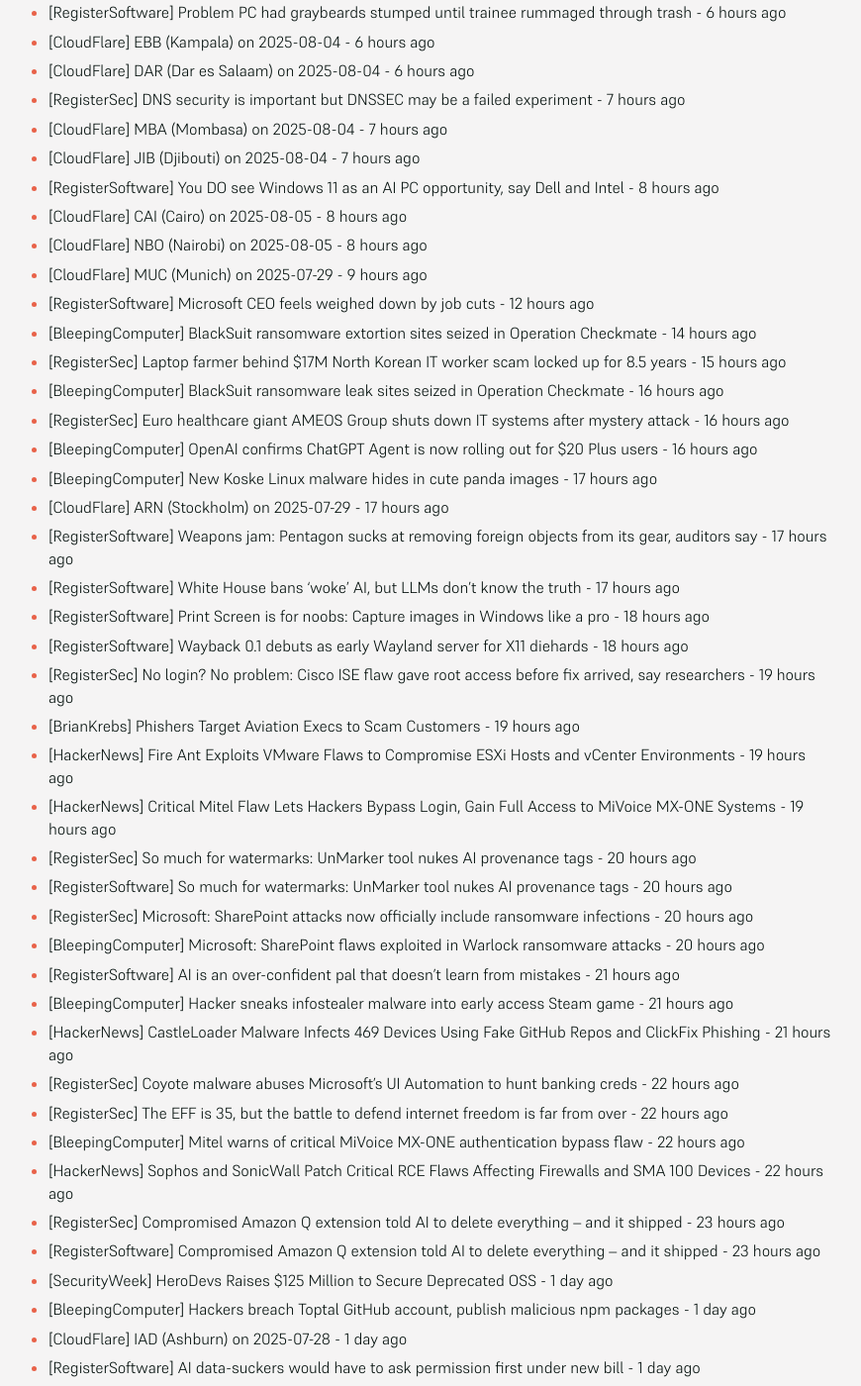
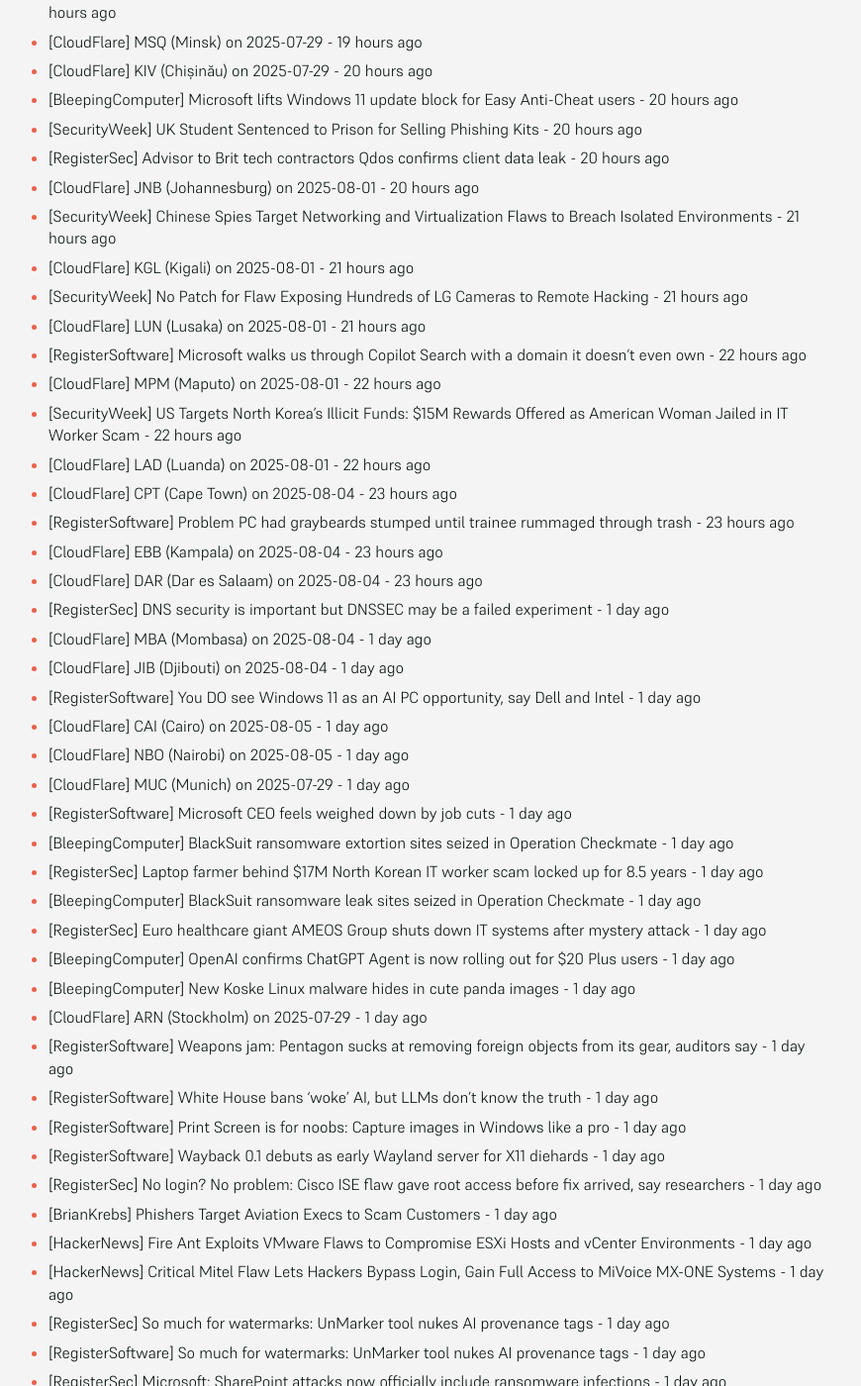
Before and after one commit to SecOpsNews/news, a Jekyll site: the page built from index.md, in a window 1280 px wide and 1400 px high, scrolled down 1303 px. Shown: the whole window at 99% size, without its empty margins (215-1085 px from the left). Built offline with Jekyll 4.4.1, drawn with Linux system fonts in a browser that asks for light colours; some of the changed text lies outside the part shown.

Commit message:
New Feed

```diff
--- a/index.md
+++ b/index.md
@@ -9,77 +9,93 @@ description: Latest Updates
 
 <!-- SecOps start -->
 
-- [RegisterSoftware] Debian isn't waiting for 2038 to blow up, switches to 64-bit time for everything - 19 minutes ago
-- [SecurityWeek] In Other News: $30k Google Cloud Build Flaw, Louis Vuitton Breach Update, Attack Surface Growth - 19 minutes ago
-- [CloudFlare] MBA (Mombasa) on 2025-07-29 - 20 minutes ago
-- [RegisterSec] Microsoft admits it 'cannot guarantee' data sovereignty - 48 minutes ago
-- [BleepingComputer] US sanctions North Korean firm, nationals behind IT worker schemes - 48 minutes ago
-- [CloudFlare] DME (Moscow) on 2025-07-28 - 49 minutes ago
-- [RegisterSoftware] Caught a vibe that this coding trend might cause problems - 1 hour ago
-- [SecurityWeek] Mitel Patches Critical Flaw in Enterprise Communication Platform - 1 hour ago
-- [CloudFlare] VNO (Vilnius) on 2025-07-28 - 1 hour ago
-- [SecurityWeek] Sophisticated Koske Linux Malware Developed With AI Aid - 2 hours ago
-- [BleepingComputer] Woman gets 8 years for aiding North Koreans infiltrate 300 US firms - 2 hours ago
-- [CloudFlare] LCA (Nicosia) on 2025-07-28 - 2 hours ago
-- [RegisterSoftware] ServiceNow eyes $100M in AI-powered headcount savings - 2 hours ago
-- [CloudFlare] SOF (Sofia) on 2025-07-28 - 2 hours ago
-- [RegisterSoftware] Intel abandons chip plants in Germany and Poland, confirms more layoffs - 2 hours ago
-- [HackerNews] Overcoming Risks from Chinese GenAI Tool Usage - 2 hours ago
-- [HackerNews] Soco404 and Koske Malware Target Cloud Services with Cross-Platform Cryptomining Attacks - 2 hours ago
-- [CloudFlare] MSQ (Minsk) on 2025-07-29 - 2 hours ago
-- [CloudFlare] KIV (Chișinău) on 2025-07-29 - 3 hours ago
-- [BleepingComputer] Microsoft lifts Windows 11 update block for Easy Anti-Cheat users - 3 hours ago
-- [SecurityWeek] UK Student Sentenced to Prison for Selling Phishing Kits - 3 hours ago
-- [RegisterSec] Advisor to Brit tech contractors Qdos confirms client data leak - 3 hours ago
-- [CloudFlare] JNB (Johannesburg) on 2025-08-01 - 3 hours ago
-- [SecurityWeek] Chinese Spies Target Networking and Virtualization Flaws to Breach Isolated Environments - 4 hours ago
-- [CloudFlare] KGL (Kigali) on 2025-08-01 - 4 hours ago
-- [SecurityWeek] No Patch for Flaw Exposing Hundreds of LG Cameras to Remote Hacking - 4 hours ago
-- [CloudFlare] LUN (Lusaka) on 2025-08-01 - 4 hours ago
-- [RegisterSoftware] Microsoft walks us through Copilot Search with a domain it doesn't even own - 5 hours ago
-- [CloudFlare] MPM (Maputo) on 2025-08-01 - 5 hours ago
-- [SecurityWeek] US Targets North Korea’s Illicit Funds: $15M Rewards Offered as American Woman Jailed in IT Worker Scam - 5 hours ago
-- [CloudFlare] LAD (Luanda) on 2025-08-01 - 5 hours ago
-- [CloudFlare] CPT (Cape Town) on 2025-08-04 - 6 hours ago
-- [RegisterSoftware] Problem PC had graybeards stumped until trainee rummaged through trash - 6 hours ago
-- [CloudFlare] EBB (Kampala) on 2025-08-04 - 6 hours ago
-- [CloudFlare] DAR (Dar es Salaam) on 2025-08-04 - 6 hours ago
-- [RegisterSec] DNS security is important but DNSSEC may be a failed experiment - 7 hours ago
-- [CloudFlare] MBA (Mombasa) on 2025-08-04 - 7 hours ago
-- [CloudFlare] JIB (Djibouti) on 2025-08-04 - 7 hours ago
-- [RegisterSoftware] You DO see Windows 11 as an AI PC opportunity, say Dell and Intel - 8 hours ago
-- [CloudFlare] CAI (Cairo) on 2025-08-05 - 8 hours ago
-- [CloudFlare] NBO (Nairobi) on 2025-08-05 - 8 hours ago
-- [CloudFlare] MUC (Munich) on 2025-07-29 - 9 hours ago
-- [RegisterSoftware] Microsoft CEO feels weighed down by job cuts - 12 hours ago
-- [BleepingComputer] BlackSuit ransomware extortion sites seized in Operation Checkmate - 14 hours ago
-- [RegisterSec] Laptop farmer behind $17M North Korean IT worker scam locked up for 8.5 years - 15 hours ago
-- [BleepingComputer] BlackSuit ransomware leak sites seized in Operation Checkmate - 16 hours ago
-- [RegisterSec] Euro healthcare giant AMEOS Group shuts down IT systems after mystery attack - 16 hours ago
-- [BleepingComputer] OpenAI confirms ChatGPT Agent is now rolling out for $20 Plus users - 16 hours ago
-- [BleepingComputer] New Koske Linux malware hides in cute panda images - 17 hours ago
-- [CloudFlare] ARN (Stockholm) on 2025-07-29 - 17 hours ago
-- [RegisterSoftware] Weapons jam: Pentagon sucks at removing foreign objects from its gear, auditors say - 17 hours ago
-- [RegisterSoftware] White House bans 'woke' AI, but LLMs don't know the truth - 17 hours ago
-- [RegisterSoftware] Print Screen is for noobs: Capture images in Windows like a pro - 18 hours ago
-- [RegisterSoftware] Wayback 0.1 debuts as early Wayland server for X11 diehards - 18 hours ago
-- [RegisterSec] No login? No problem: Cisco ISE flaw gave root access before fix arrived, say researchers - 19 hours ago
-- [BrianKrebs] Phishers Target Aviation Execs to Scam Customers - 19 hours ago
-- [HackerNews] Fire Ant Exploits VMware Flaws to Compromise ESXi Hosts and vCenter Environments - 19 hours ago
-- [HackerNews] Critical Mitel Flaw Lets Hackers Bypass Login, Gain Full Access to MiVoice MX-ONE Systems - 19 hours ago
-- [RegisterSec] So much for watermarks: UnMarker tool nukes AI provenance tags - 20 hours ago
-- [RegisterSoftware] So much for watermarks: UnMarker tool nukes AI provenance tags - 20 hours ago
-- [RegisterSec] Microsoft: SharePoint attacks now officially include ransomware infections - 20 hours ago
-- [BleepingComputer] Microsoft: SharePoint flaws exploited in Warlock ransomware attacks - 20 hours ago
-- [RegisterSoftware] AI is an over-confident pal that doesn't learn from mistakes - 21 hours ago
-- [BleepingComputer] Hacker sneaks infostealer malware into early access Steam game - 21 hours ago
-- [HackerNews] CastleLoader Malware Infects 469 Devices Using Fake GitHub Repos and ClickFix Phishing - 21 hours ago
-- [RegisterSec] Coyote malware abuses Microsoft's UI Automation to hunt banking creds - 22 hours ago
-- [RegisterSec] The EFF is 35, but the battle to defend internet freedom is far from over - 22 hours ago
-- [BleepingComputer] Mitel warns of critical MiVoice MX-ONE authentication bypass flaw - 22 hours ago
-- [HackerNews] Sophos and SonicWall Patch Critical RCE Flaws Affecting Firewalls and SMA 100 Devices - 22 hours ago
-- [RegisterSec] Compromised Amazon Q extension told AI to delete everything – and it shipped - 23 hours ago
-- [RegisterSoftware] Compromised Amazon Q extension told AI to delete everything – and it shipped - 23 hours ago
+- [BleepingComputer] Amazon AI coding agent hacked to inject data wiping commands - 10 hours ago
+- [RegisterSec] Senator to Google: Give us info from telco Salt Typhoon probes - 10 hours ago
+- [RegisterSoftware] First release candidate of systemd 258 is here - 11 hours ago
+- [CloudFlare] ATL (Atlanta) on 2025-07-29 - 11 hours ago
+- [BleepingComputer] Microsoft investigates outage affecting Microsoft 365 admin center - 12 hours ago
+- [RegisterSoftware] As AI becomes more popular, concerns grow over its effect on mental health - 13 hours ago
+- [RegisterSoftware] US DoE taps federal sites for fast-track AI datacenter and energy builds - 13 hours ago
+- [BleepingComputer] The role of the cybersecurity PM in incident-driven development - 13 hours ago
+- [RegisterSoftware] FreeBSD 15 installer to offer minimal KDE desktop - 14 hours ago
+- [HackerNews] Patchwork Targets Turkish Defense Firms with Spear-Phishing Using Malicious LNK Files - 15 hours ago
+- [HackerNews] U.S. Sanctions Firm Behind N. Korean IT Scheme; Arizona Woman Jailed for Running Laptop Farm - 15 hours ago
+- [CloudFlare] LAD (Luanda) on 2025-07-28 - 15 hours ago
+- [RegisterSec] Freelance dev shop Toptal caught serving malware after GitHub account break-in - 16 hours ago
+- [CloudFlare] ALG (Algiers) on 2025-07-28 - 16 hours ago
+- [HackerNews] Cyber Espionage Campaign Hits Russian Aerospace Sector Using EAGLET Backdoor - 16 hours ago
+- [CloudFlare] ADD (Addis Ababa) on 2025-07-29 - 16 hours ago
+- [RegisterSoftware] Debian isn't waiting for 2038 to blow up, switches to 64-bit time for everything - 17 hours ago
+- [SecurityWeek] In Other News: $30k Google Cloud Build Flaw, Louis Vuitton Breach Update, Attack Surface Growth - 17 hours ago
+- [CloudFlare] MBA (Mombasa) on 2025-07-29 - 17 hours ago
+- [RegisterSec] Microsoft admits it 'cannot guarantee' data sovereignty - 17 hours ago
+- [BleepingComputer] US sanctions North Korean firm, nationals behind IT worker schemes - 17 hours ago
+- [CloudFlare] DME (Moscow) on 2025-07-28 - 17 hours ago
+- [RegisterSoftware] Caught a vibe that this coding trend might cause problems - 18 hours ago
+- [SecurityWeek] Mitel Patches Critical Flaw in Enterprise Communication Platform - 18 hours ago
+- [CloudFlare] VNO (Vilnius) on 2025-07-28 - 18 hours ago
+- [SecurityWeek] Sophisticated Koske Linux Malware Developed With AI Aid - 19 hours ago
+- [BleepingComputer] Woman gets 8 years for aiding North Koreans infiltrate 300 US firms - 19 hours ago
+- [CloudFlare] LCA (Nicosia) on 2025-07-28 - 19 hours ago
+- [RegisterSoftware] ServiceNow eyes $100M in AI-powered headcount savings - 19 hours ago
+- [CloudFlare] SOF (Sofia) on 2025-07-28 - 19 hours ago
+- [RegisterSoftware] Intel abandons chip plants in Germany and Poland, confirms more layoffs - 19 hours ago
+- [HackerNews] Overcoming Risks from Chinese GenAI Tool Usage - 19 hours ago
+- [HackerNews] Soco404 and Koske Malware Target Cloud Services with Cross-Platform Cryptomining Attacks - 19 hours ago
+- [CloudFlare] MSQ (Minsk) on 2025-07-29 - 19 hours ago
+- [CloudFlare] KIV (Chișinău) on 2025-07-29 - 20 hours ago
+- [BleepingComputer] Microsoft lifts Windows 11 update block for Easy Anti-Cheat users - 20 hours ago
+- [SecurityWeek] UK Student Sentenced to Prison for Selling Phishing Kits - 20 hours ago
+- [RegisterSec] Advisor to Brit tech contractors Qdos confirms client data leak - 20 hours ago
+- [CloudFlare] JNB (Johannesburg) on 2025-08-01 - 20 hours ago
+- [SecurityWeek] Chinese Spies Target Networking and Virtualization Flaws to Breach Isolated Environments - 21 hours ago
+- [CloudFlare] KGL (Kigali) on 2025-08-01 - 21 hours ago
+- [SecurityWeek] No Patch for Flaw Exposing Hundreds of LG Cameras to Remote Hacking - 21 hours ago
+- [CloudFlare] LUN (Lusaka) on 2025-08-01 - 21 hours ago
+- [RegisterSoftware] Microsoft walks us through Copilot Search with a domain it doesn't even own - 22 hours ago
+- [CloudFlare] MPM (Maputo) on 2025-08-01 - 22 hours ago
+- [SecurityWeek] US Targets North Korea’s Illicit Funds: $15M Rewards Offered as American Woman Jailed in IT Worker Scam - 22 hours ago
+- [CloudFlare] LAD (Luanda) on 2025-08-01 - 22 hours ago
+- [CloudFlare] CPT (Cape Town) on 2025-08-04 - 23 hours ago
+- [RegisterSoftware] Problem PC had graybeards stumped until trainee rummaged through trash - 23 hours ago
+- [CloudFlare] EBB (Kampala) on 2025-08-04 - 23 hours ago
+- [CloudFlare] DAR (Dar es Salaam) on 2025-08-04 - 23 hours ago
+- [RegisterSec] DNS security is important but DNSSEC may be a failed experiment - 1 day ago
+- [CloudFlare] MBA (Mombasa) on 2025-08-04 - 1 day ago
+- [CloudFlare] JIB (Djibouti) on 2025-08-04 - 1 day ago
+- [RegisterSoftware] You DO see Windows 11 as an AI PC opportunity, say Dell and Intel - 1 day ago
+- [CloudFlare] CAI (Cairo) on 2025-08-05 - 1 day ago
+- [CloudFlare] NBO (Nairobi) on 2025-08-05 - 1 day ago
+- [CloudFlare] MUC (Munich) on 2025-07-29 - 1 day ago
+- [RegisterSoftware] Microsoft CEO feels weighed down by job cuts - 1 day ago
+- [BleepingComputer] BlackSuit ransomware extortion sites seized in Operation Checkmate - 1 day ago
+- [RegisterSec] Laptop farmer behind $17M North Korean IT worker scam locked up for 8.5 years - 1 day ago
+- [BleepingComputer] BlackSuit ransomware leak sites seized in Operation Checkmate - 1 day ago
+- [RegisterSec] Euro healthcare giant AMEOS Group shuts down IT systems after mystery attack - 1 day ago
+- [BleepingComputer] OpenAI confirms ChatGPT Agent is now rolling out for $20 Plus users - 1 day ago
+- [BleepingComputer] New Koske Linux malware hides in cute panda images - 1 day ago
+- [CloudFlare] ARN (Stockholm) on 2025-07-29 - 1 day ago
+- [RegisterSoftware] Weapons jam: Pentagon sucks at removing foreign objects from its gear, auditors say - 1 day ago
+- [RegisterSoftware] White House bans 'woke' AI, but LLMs don't know the truth - 1 day ago
+- [RegisterSoftware] Print Screen is for noobs: Capture images in Windows like a pro - 1 day ago
+- [RegisterSoftware] Wayback 0.1 debuts as early Wayland server for X11 diehards - 1 day ago
+- [RegisterSec] No login? No problem: Cisco ISE flaw gave root access before fix arrived, say researchers - 1 day ago
+- [BrianKrebs] Phishers Target Aviation Execs to Scam Customers - 1 day ago
+- [HackerNews] Fire Ant Exploits VMware Flaws to Compromise ESXi Hosts and vCenter Environments - 1 day ago
+- [HackerNews] Critical Mitel Flaw Lets Hackers Bypass Login, Gain Full Access to MiVoice MX-ONE Systems - 1 day ago
+- [RegisterSec] So much for watermarks: UnMarker tool nukes AI provenance tags - 1 day ago
+- [RegisterSoftware] So much for watermarks: UnMarker tool nukes AI provenance tags - 1 day ago
+- [RegisterSec] Microsoft: SharePoint attacks now officially include ransomware infections - 1 day ago
+- [BleepingComputer] Microsoft: SharePoint flaws exploited in Warlock ransomware attacks - 1 day ago
+- [RegisterSoftware] AI is an over-confident pal that doesn't learn from mistakes - 1 day ago
+- [BleepingComputer] Hacker sneaks infostealer malware into early access Steam game - 1 day ago
+- [HackerNews] CastleLoader Malware Infects 469 Devices Using Fake GitHub Repos and ClickFix Phishing - 1 day ago
+- [RegisterSec] Coyote malware abuses Microsoft's UI Automation to hunt banking creds - 1 day ago
+- [RegisterSec] The EFF is 35, but the battle to defend internet freedom is far from over - 1 day ago
+- [BleepingComputer] Mitel warns of critical MiVoice MX-ONE authentication bypass flaw - 1 day ago
+- [HackerNews] Sophos and SonicWall Patch Critical RCE Flaws Affecting Firewalls and SMA 100 Devices - 1 day ago
+- [RegisterSec] Compromised Amazon Q extension told AI to delete everything – and it shipped - 1 day ago
+- [RegisterSoftware] Compromised Amazon Q extension told AI to delete everything – and it shipped - 1 day ago
 - [SecurityWeek] HeroDevs Raises $125 Million to Secure Deprecated OSS - 1 day ago
 - [BleepingComputer] Hackers breach Toptal GitHub account, publish malicious npm packages - 1 day ago
 - [CloudFlare] IAD (Ashburn) on 2025-07-28 - 1 day ago
@@ -107,57 +123,16 @@ description: Latest Updates
 - [SecurityWeek] ToolShell Attacks Hit 400+ SharePoint Servers, US Government Victims Named - 1 day ago
 - [RegisterSoftware] The tiny tech tribe who could change the world tomorrow but won't - 1 day ago
 - [HackerNews] Europol Arrests XSS Forum Admin in Kyiv After 12-Year Run Operating Cybercrime Marketplace - 1 day ago
-- [RegisterSoftware] Mistral AI environmental report confirms AI is a hungry, thirsty beast - 1 day ago
-- [HackerNews] Hackers Deploy Stealth Backdoor in WordPress Mu-Plugins to Maintain Admin Access - 1 day ago
-- [BleepingComputer] Operator of Jetflicks illegal streaming service gets 7 years in prison - 1 day ago
-- [RegisterSoftware] AWS closes China AI research center, citing boilerplate 'business priorities' - 1 day ago
-- [RegisterSoftware] Trump AI plan rips the brakes out of the car and gives Big Tech exactly what it wanted - 1 day ago
-- [CloudFlare] SEA (Seattle) on 2025-07-25 - 1 day ago
-- [GrahamCluley] Smashing Security podcast #427: When 2G attacks, and a romantic road trip goes wrong - 1 day ago
-- [BleepingComputer] Brave blocks Windows Recall from screenshotting your browsing activity - 1 day ago
-- [RegisterSoftware] How to host a Linux-powered local dev site in Windows - 1 day ago
-- [RegisterSec] IRL Com recruits teens for real-life stabbings, shootings, FBI warns - 1 day ago
-- [RegisterSec] Nothing to see here: Brave browser blocks privacy-busting Microsoft Recall - 1 day ago
-- [RegisterSoftware] AI industry's size obsession is killing ROI, engineer argues - 1 day ago
-- [CloudFlare] ATL (Atlanta) on 2025-07-25 - 1 day ago
-- [HackerNews] Threat Actor Mimo Targets Magento and Docker to Deploy Crypto Miners and Proxyware - 1 day ago
-- [RegisterSec] Microsoft SharePoint victim count hits 400+ orgs in ongoing attacks - 1 day ago
-- [CloudFlare] LAX (Los Angeles) on 2025-07-25 - 1 day ago
-- [BleepingComputer] Hackers fooled Cognizant help desk, says Clorox in $380M cyberattack lawsuit - 1 day ago
-- [BleepingComputer] Proton launches privacy-respecting encrypted AI assistant Lumo - 1 day ago
-- [BleepingComputer] ChatGPT is rolling out 'personality' toggles to become your assistant - 1 day ago
-- [GrahamCluley] UK to ban public sector from paying ransomware demands - 1 day ago
-- [RegisterSoftware] IRS has lost one-quarter of its IT staff since Trump took office - 1 day ago
-- [BleepingComputer] US nuclear weapons agency hacked in Microsoft SharePoint attacks - 1 day ago
-- [BleepingComputer] NPM package ‘is’ with 2.8M weekly downloads infected devs with malware - 1 day ago
-- [RegisterSec] VMware prevents some perpetual license holders from downloading patches - 1 day ago
-- [RegisterSoftware] VMware prevents some perpetual license holders from downloading patches - 1 day ago
-- [IT Governance] What Are ISO 27017 and ISO 27018, and What Are Their Controls? - 1 day ago
-- [GitHub] Incident with Actions Hosted Runners - 1 day ago
-- [RegisterSec] Three questions you should always be able to answer about your security environment - 1 day ago
-- [BleepingComputer] US nuclear weapons agency reportedly hacked in SharePoint attacks - 1 day ago
-- [RegisterSoftware] SAP warns of 'extended approvals' for spending in manufacturing, US public sector - 1 day ago
-- [BleepingComputer] How to harden your Active Directory against Kerberoasting - 1 day ago
-- [BleepingComputer] OpenAI confirms ChatGPT's new study feature, helps with exams - 1 day ago
-- [BleepingComputer] CISA warns of hackers exploiting SysAid vulnerabilities in attacks - 2 days ago
-- [BleepingComputer] Ukraine arrests suspected admin of XSS Russian hacking forum - 2 days ago
-- [BleepingComputer] OpenAI prepares Sora 2 to take on Google's Veo 3 - 2 days ago
-- [HackerNews] New Coyote Malware Variant Exploits Windows UI Automation to Steal Banking Credentials - 2 days ago
-- [RegisterSec] $380M lawsuit claims intruder got Clorox's passwords from Cognizant simply by asking - 2 days ago
-- [RegisterSoftware] Copilot Vision on Windows 11 sends data to Microsoft servers - 2 days ago
-- [RegisterSec] Copilot Vision on Windows 11 sends data to Microsoft servers - 2 days ago
-- [SecurityWeek] France Says Administrator of Cybercrime Forum XSS Arrested in Ukraine - 2 days ago
-- [SecurityWeek] Should We Trust AI? Three Approaches to AI Fallibility - 2 days ago
-- [SecurityWeek] OpenAI’s Sam Altman Warns of AI Voice Fraud Crisis in Banking - 2 days ago
-- [BleepingComputer] npm 'accidentally' removes Stylus package, breaks builds and pipelines - 2 days ago
+- [RegisterSoftware] Mistral AI environmental report confirms AI is a hungry, thirsty beast - 2 days ago
+- [HackerNews] Hackers Deploy Stealth Backdoor in WordPress Mu-Plugins to Maintain Admin Access - 2 days ago
 - [DataBreaches] Russian-linked hackers appear to have launched a crippling cyberattack on Western New Mexico University - 2 months ago
 - [DataBreaches] SK Telecom vows to take full responsibility for damage from recent data leak - 2 months ago
-- [HackerNews] Storm-1977 Hits Education Clouds with AzureChecker, Deploys 200+ Crypto Mining Containers - 2 months ago
-- [FullDisclosure] Microsoft ".library-ms" File / NTLM Information Disclosure (Resurrected 2025) - 2 months ago
-- [FullDisclosure] Ruby on Rails Cross-Site Request Forgery - 2 months ago
-- [FullDisclosure] Inedo ProGet Insecure Reflection and CSRF Vulnerabilities - 2 months ago
-- [FullDisclosure] [IWCC 2025] CfP: 14th International Workshop on Cyber Crime -	Ghent, Belgium, Aug 11-14, 2025 - 2 months ago
-- [TroyHunt] Weekly Update 449 - 2 months ago
+- [HackerNews] Storm-1977 Hits Education Clouds with AzureChecker, Deploys 200+ Crypto Mining Containers - 3 months ago
+- [FullDisclosure] Microsoft ".library-ms" File / NTLM Information Disclosure (Resurrected 2025) - 3 months ago
+- [FullDisclosure] Ruby on Rails Cross-Site Request Forgery - 3 months ago
+- [FullDisclosure] Inedo ProGet Insecure Reflection and CSRF Vulnerabilities - 3 months ago
+- [FullDisclosure] [IWCC 2025] CfP: 14th International Workshop on Cyber Crime -	Ghent, Belgium, Aug 11-14, 2025 - 3 months ago
+- [TroyHunt] Weekly Update 449 - 3 months ago
 - [DataBreaches] North Dakota Expands Data Security Requirements and Issues New Licensing Requirements for Brokers - 3 months ago
 - [RegisterSoftware] Build your own antisocial writing rig with DOS and a $2 USB key - 3 months ago
 - [SecurityWeek] Cynomi Raises $37 Million Series B to Expand Its vCISO Platform - 3 months ago
```
